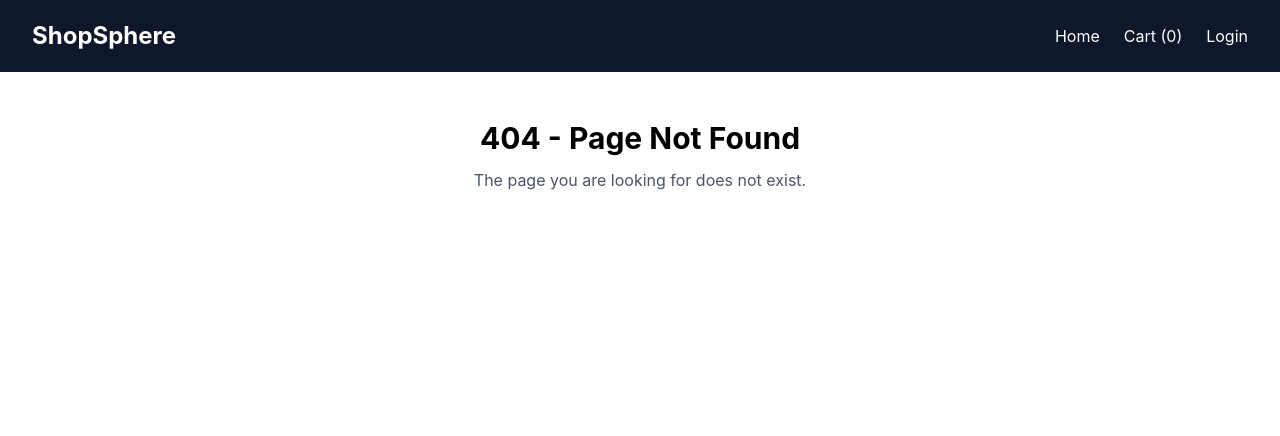
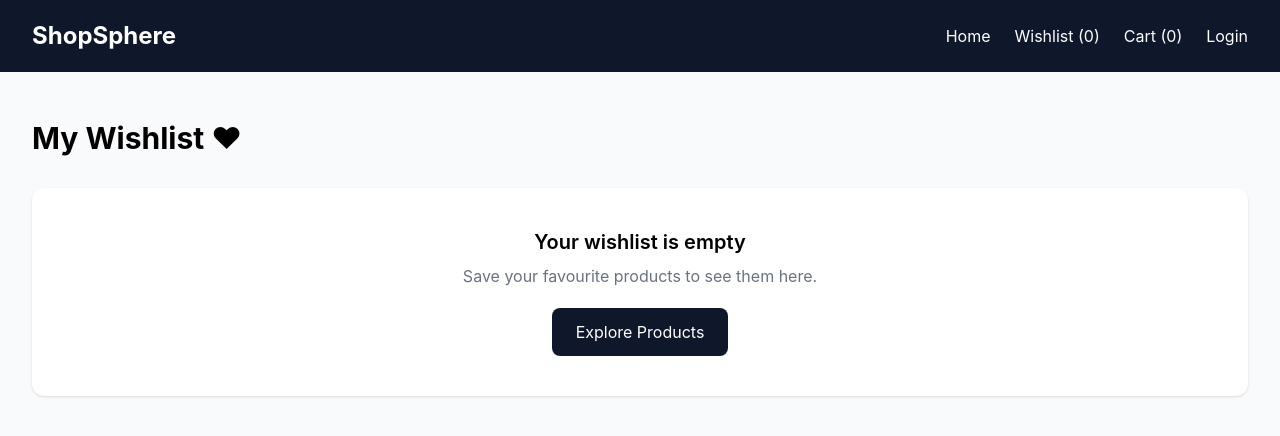
Before and after one commit to mihirvankar/ShopSphere, a React (Vite) app in the folder client/: page /wishlist in a window 1280 px wide. Before the commit this address had no page. Shown: the top 436 px of the page. Built offline with nearby package versions, Linux system fonts and the light colour scheme.

Commit message:
Add product wishlist functionality

```diff
--- a/client/src/App.jsx
+++ b/client/src/App.jsx
@@ -1,13 +1,16 @@
-import { useState } from "react";
-import { Routes, Route } from "react-router-dom";
 
-import Navbar from "./components/Navbar";
-import Home from "./pages/Home";
-import Cart from "./pages/Cart";
-import ProductDetails from "./pages/ProductDetails";
+import { useState } from "react"
+import { Routes, Route } from "react-router-dom"
+
+import Navbar from "./components/Navbar"
+import Home from "./pages/Home"
+import Cart from "./pages/Cart"
+import ProductDetails from "./pages/ProductDetails"
+import Wishlist from "./pages/Wishlist"
 
 function App() {
-  const [cart, setCart] = useState([]);
+  const [cart, setCart] = useState([])
+  const [wishlist, setWishlist] = useState([])
 
   const products = [
     {
@@ -15,93 +18,112 @@ function App() {
       name: "iPhone",
       price: 70000,
       category: "Electronics",
-      image:
-        "https://images.unsplash.com/photo-1592750475338-74b7b21085ab?w=600",
-      description:
-        "Experience powerful performance, a premium design, and an advanced camera with this iPhone.",
+      image: "https://images.unsplash.com/photo-1592750475338-74b7b21085ab?w=600",
+      description: "Experience powerful performance, a premium design, and an advanced camera with this iPhone."
     },
     {
       id: 2,
       name: "Keyboard",
       price: 1500,
       category: "Accessories",
-      image:
-        "https://images.unsplash.com/photo-1587829741301-dc798b83add3?w=600",
-      description:
-        "A comfortable keyboard designed for everyday typing, study, and work.",
+      image: "https://images.unsplash.com/photo-1587829741301-dc798b83add3?w=600",
+      description: "A comfortable keyboard designed for everyday typing, study, and work."
     },
     {
       id: 3,
       name: "Headphones",
       price: 2000,
       category: "Accessories",
-      image:
-        "https://images.unsplash.com/photo-1505740420928-5e560c06d30e?w=600",
-      description:
-        "Enjoy your favourite music with comfortable headphones and clear sound.",
+      image: "https://images.unsplash.com/photo-1505740420928-5e560c06d30e?w=600",
+      description: "Enjoy your favourite music with comfortable headphones and clear sound."
     },
     {
       id: 4,
       name: "Laptop",
       price: 55000,
       category: "Electronics",
-      image:
-        "https://images.unsplash.com/photo-1496181133206-80ce9b88a853?w=600",
-      description:
-        "A versatile laptop for productivity, development, entertainment, and daily tasks.",
-    },
-  ];
+      image: "https://images.unsplash.com/photo-1496181133206-80ce9b88a853?w=600",
+      description: "A versatile laptop for productivity, development, entertainment, and daily tasks."
+    }
+  ]
 
   function addToCart(product) {
     setCart((currentCart) => {
       const existingProduct = currentCart.find(
-        (item) => item.id === product.id,
-      );
+        (item) => item.id === product.id
+      )
 
       if (existingProduct) {
         return currentCart.map((item) =>
           item.id === product.id
             ? { ...item, quantity: item.quantity + 1 }
-            : item,
-        );
+            : item
+        )
       }
 
-      return [...currentCart, { ...product, quantity: 1 }];
-    });
+      return [...currentCart, { ...product, quantity: 1 }]
+    })
   }
 
   function increaseQuantity(id) {
     setCart((currentCart) =>
       currentCart.map((item) =>
-        item.id === id ? { ...item, quantity: item.quantity + 1 } : item,
-      ),
-    );
+        item.id === id
+          ? { ...item, quantity: item.quantity + 1 }
+          : item
+      )
+    )
   }
 
   function decreaseQuantity(id) {
     setCart((currentCart) =>
       currentCart
         .map((item) =>
-          item.id === id ? { ...item, quantity: item.quantity - 1 } : item,
+          item.id === id
+            ? { ...item, quantity: item.quantity - 1 }
+            : item
         )
-        .filter((item) => item.quantity > 0),
-    );
+        .filter((item) => item.quantity > 0)
+    )
   }
 
   function removeFromCart(id) {
-    setCart((currentCart) => currentCart.filter((item) => item.id !== id));
+    setCart((currentCart) =>
+      currentCart.filter((item) => item.id !== id)
+    )
   }
 
-  const cartCount = cart.reduce((total, item) => total + item.quantity, 0);
+  function toggleWishlist(productId) {
+    setWishlist((currentWishlist) =>
+      currentWishlist.includes(productId)
+        ? currentWishlist.filter((id) => id !== productId)
+        : [...currentWishlist, productId]
+    )
+  }
+
+  const cartCount = cart.reduce(
+    (total, item) => total + item.quantity,
+    0
+  )
 
   return (
     <>
-      <Navbar cartCount={cartCount} />
+      <Navbar
+        cartCount={cartCount}
+        wishlistCount={wishlist.length}
+      />
 
       <Routes>
         <Route
           path="/"
-          element={<Home products={products} addToCart={addToCart} />}
+          element={
+            <Home
+              products={products}
+              addToCart={addToCart}
+              wishlist={wishlist}
+              toggleWishlist={toggleWishlist}
+            />
+          }
         />
 
         <Route
@@ -118,23 +140,38 @@ function App() {
 
         <Route
           path="/product/:id"
-          element={<ProductDetails products={products} addToCart={addToCart} />}
+          element={
+            <ProductDetails
+              products={products}
+              addToCart={addToCart}
+            />
+          }
+        />
+
+        <Route
+          path="/wishlist"
+          element={
+            <Wishlist
+              products={products}
+              wishlist={wishlist}
+              toggleWishlist={toggleWishlist}
+            />
+          }
         />
 
         <Route
           path="*"
           element={
             <div className="p-12 text-center">
-              <h1 className="text-3xl font-bold">404 - Page Not Found</h1>
-              <p className="mt-3 text-gray-600">
-                The page you are looking for does not exist.
-              </p>
+              <h1 className="text-3xl font-bold">
+                404 - Page Not Found
+              </h1>
             </div>
           }
         />
       </Routes>
     </>
-  );
+  )
 }
 
-export default App;
+export default App
--- a/client/src/components/Navbar.jsx
+++ b/client/src/components/Navbar.jsx
@@ -1,6 +1,6 @@
 import { Link } from "react-router-dom";
 
-function Navbar({ cartCount }) {
+function Navbar({ cartCount, wishlistCount }) {
   return (
     <nav className="flex flex-wrap items-center justify-between gap-4 bg-slate-900 px-8 py-5 text-white">
       <Link to="/" className="text-2xl font-bold">
@@ -10,6 +10,10 @@ function Navbar({ cartCount }) {
       <div className="flex flex-wrap items-center gap-6">
         <Link to="/" className="hover:text-gray-300">
           Home
+        </Link>
+
+        <Link to="/wishlist" className="hover:text-gray-300">
+          Wishlist ({wishlistCount})
         </Link>
 
         <Link to="/cart" className="hover:text-gray-300">
--- a/client/src/components/ProductCard.jsx
+++ b/client/src/components/ProductCard.jsx
@@ -1,22 +1,43 @@
 function ProductCard(props) {
   return (
-    <div className="rounded-xl border bg-white p-5 shadow-sm">
-      <h2 className="text-xl font-bold">{props.name}</h2>
-
-      <p className="mt-2 text-green-700">
-        Price: ₹{props.price.toLocaleString("en-IN")}
-      </p>
+    <div className="overflow-hidden rounded-xl border bg-white shadow-sm transition hover:-translate-y-1 hover:shadow-lg">
+      <div className="relative h-52 overflow-hidden bg-gray-100">
         <img
           src={props.image}
           alt={props.name}
-        className="mt-4 h-48 w-full object-cover"
+          loading="lazy"
+          className="h-full w-full object-cover transition duration-300 hover:scale-105"
         />
+
+        <button
+          onClick={props.onToggleWishlist}
+          aria-label={
+            props.isWishlisted ? "Remove from wishlist" : "Add to wishlist"
+          }
+          className={`absolute right-3 top-3 rounded-full px-3 py-2 text-xl shadow ${
+            props.isWishlisted
+              ? "bg-red-100 text-red-600"
+              : "bg-white text-gray-600"
+          }`}
+        >
+          {props.isWishlisted ? "♥" : "♡"}
+        </button>
+      </div>
+
+      <div className="p-5">
+        <h2 className="text-xl font-bold">{props.name}</h2>
+
+        <p className="mt-2 text-lg font-semibold text-green-700">
+          ₹{props.price.toLocaleString("en-IN")}
+        </p>
+
         <button
           onClick={props.addToCart}
-        className="mt-4 rounded-lg bg-slate-900 px-4 py-2 text-white hover:bg-slate-700"
+          className="mt-4 w-full rounded-lg bg-slate-900 px-4 py-2 text-white transition hover:bg-slate-700"
         >
           Add to Cart
         </button>
+      </div>
     </div>
   );
 }
--- a/client/src/pages/Home.jsx
+++ b/client/src/pages/Home.jsx
@@ -4,7 +4,7 @@ import { Link } from "react-router-dom";
 import HeroSection from "../components/HeroSection";
 import ProductCard from "../components/ProductCard";
 
-function Home({ products, addToCart }) {
+function Home({ products, addToCart, wishlist, toggleWishlist }) {
   const [searchTerm, setSearchTerm] = useState("");
   const [selectedCategory, setSelectedCategory] = useState("All");
   const [sortOption, setSortOption] = useState("default");
@@ -29,16 +29,12 @@ function Home({ products, addToCart }) {
       switch (sortOption) {
         case "price-low":
           return a.price - b.price;
-
         case "price-high":
           return b.price - a.price;
-
         case "name-asc":
           return a.name.localeCompare(b.name);
-
         case "name-desc":
           return b.name.localeCompare(a.name);
-
         default:
           return 0;
       }
@@ -109,6 +105,8 @@ function Home({ products, addToCart }) {
                   price={product.price}
                   image={product.image}
                   addToCart={() => addToCart(product)}
+                  isWishlisted={wishlist.includes(product.id)}
+                  onToggleWishlist={() => toggleWishlist(product.id)}
                 />
 
                 <p className="mt-2 text-sm text-gray-500">
--- /dev/null
+++ b/client/src/pages/Wishlist.jsx
@@ -0,0 +1,69 @@
+import { Link } from "react-router-dom";
+
+function Wishlist({ products, wishlist, toggleWishlist }) {
+  const wishlistProducts = products.filter((product) =>
+    wishlist.includes(product.id),
+  );
+
+  return (
+    <section className="min-h-screen bg-gray-50 px-8 py-12">
+      <h1 className="mb-8 text-3xl font-bold">My Wishlist ♥</h1>
+
+      {wishlistProducts.length === 0 ? (
+        <div className="rounded-xl bg-white p-10 text-center shadow-sm">
+          <h2 className="text-xl font-semibold">Your wishlist is empty</h2>
+
+          <p className="mt-2 text-gray-500">
+            Save your favourite products to see them here.
+          </p>
+
+          <Link
+            to="/"
+            className="mt-5 inline-block rounded-lg bg-slate-900 px-6 py-3 text-white"
+          >
+            Explore Products
+          </Link>
+        </div>
+      ) : (
+        <div className="grid grid-cols-1 gap-6 sm:grid-cols-2 lg:grid-cols-4">
+          {wishlistProducts.map((product) => (
+            <div
+              key={product.id}
+              className="overflow-hidden rounded-xl border bg-white shadow-sm"
+            >
+              <img
+                src={product.image}
+                alt={product.name}
+                className="h-52 w-full bg-gray-100 object-cover"
+              />
+
+              <div className="p-5">
+                <h2 className="text-xl font-bold">{product.name}</h2>
+
+                <p className="mt-2 font-semibold text-green-700">
+                  ₹{product.price.toLocaleString("en-IN")}
+                </p>
+
+                <Link
+                  to={`/product/${product.id}`}
+                  className="mt-4 block rounded-lg bg-slate-900 px-4 py-2 text-center text-white"
+                >
+                  View Details
+                </Link>
+
+                <button
+                  onClick={() => toggleWishlist(product.id)}
+                  className="mt-3 w-full rounded-lg border border-red-500 px-4 py-2 text-red-600 hover:bg-red-50"
+                >
+                  Remove from Wishlist
+                </button>
+              </div>
+            </div>
+          ))}
+        </div>
+      )}
+    </section>
+  );
+}
+
+export default Wishlist;
```
Lines whose indentation alone changed are shown as unchanged.
